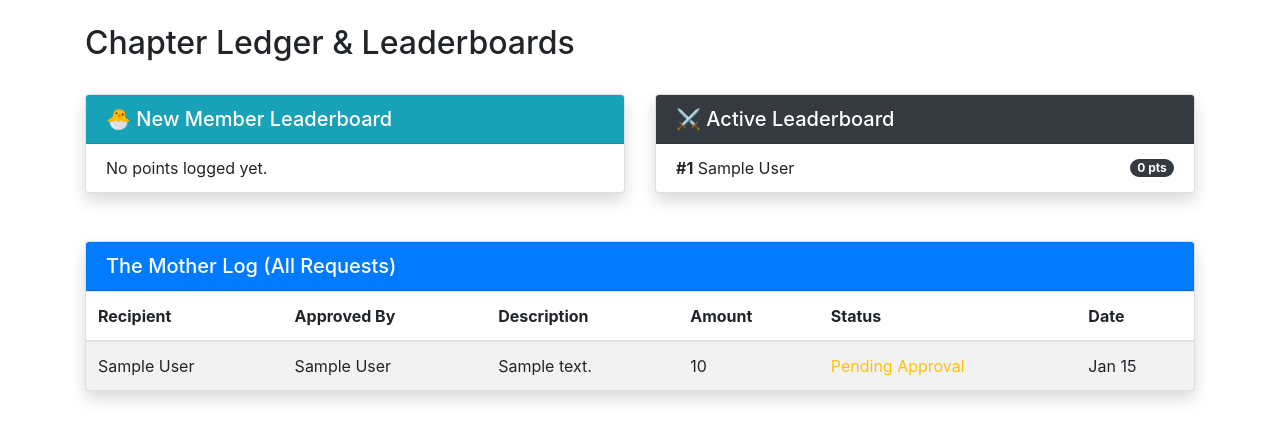
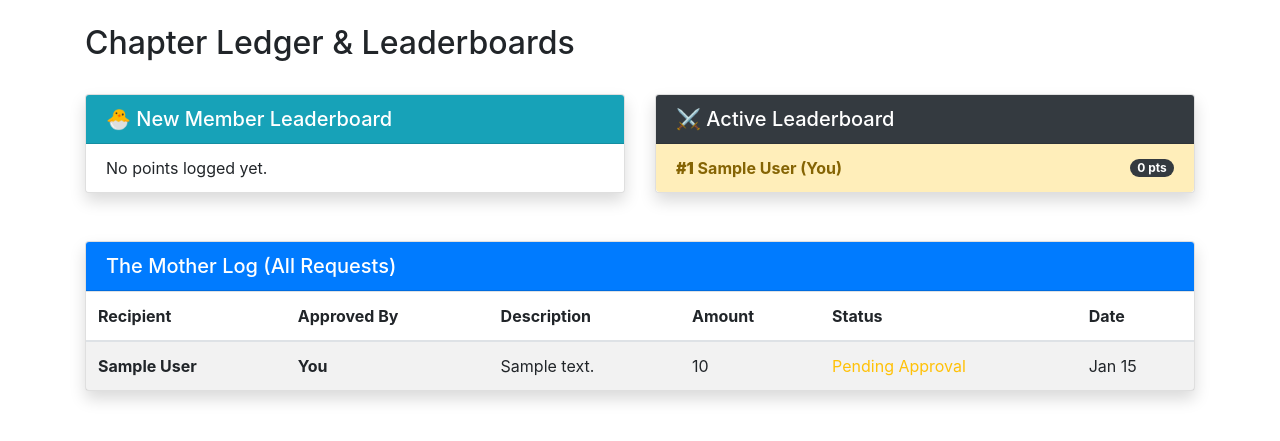
Before and after one commit to dannguyen111/palamedes, a Django app: page /dashboard/ledger/ in a window 1280 px wide. Shown: the part 62-503 px from the top of the page. Run offline with Django 5.2, Linux system fonts and the light colour scheme; a user stored in the database is signed in; tables that the repository leaves empty hold one stand-in row (values such as "Sample post"); grey boxes marked "Sample" are stand-in pictures.

Commit message:
highlighting active user's name on the leaderboard

```diff
--- a/palamedes/dashboard/templates/dashboard/ledger.html
+++ b/palamedes/dashboard/templates/dashboard/ledger.html
@@ -15,9 +15,11 @@
             </div>
             <ul class="list-group list-group-flush">
                 {% for entry in nm_leaderboard %}
-                <li class="list-group-item d-flex justify-content-between align-items-center">
+                <li
+                    class="list-group-item d-flex justify-content-between align-items-center {% if entry == user %}list-group-item-warning font-weight-bold border-warning{% endif %}">
                     <span>
                         <strong>#{{ forloop.counter }}</strong> {{ entry.first_name }} {{ entry.last_name }}
+                        {% if entry == user %} (You) {% endif %}
                     </span>
                     <span class="badge badge-primary badge-pill">{{ entry.total_points }} pts</span>
                 </li>
@@ -36,9 +38,11 @@
             </div>
             <ul class="list-group list-group-flush">
                 {% for entry in active_leaderboard %}
-                <li class="list-group-item d-flex justify-content-between align-items-center">
+                <li
+                    class="list-group-item d-flex justify-content-between align-items-center {% if entry == user %}list-group-item-warning font-weight-bold border-warning{% endif %}">
                     <span>
                         <strong>#{{ forloop.counter }}</strong> {{ entry.first_name }} {{ entry.last_name }}
+                        {% if entry == user %} (You) {% endif %}
                     </span>
                     <span class="badge badge-dark badge-pill">{{ entry.total_points }} pts</span>
                 </li>
@@ -71,8 +75,26 @@
             <tbody>
                 {% for point in full_log %}
                 <tr>
-                    <td>{{ point.user.first_name }} {{ point.user.last_name }}</td>
-                    <td>{{ point.assigned_approver.first_name }} {{ point.assigned_approver.last_name }}</td>
+                    <td>
+                        {% if point.user == user %}
+                        <strong>{{ point.user.first_name }} {{ point.user.last_name }}</strong>
+                        {% else %}
+                        {{ point.user.first_name }} {{ point.user.last_name }}
+                        {% endif %}
+                    </td>
+
+                    <td>
+                        {% if point.assigned_approver %}
+                        {% if point.assigned_approver == user %}
+                        <strong>You</strong>
+                        {% else %}
+                        {{ point.assigned_approver.first_name }} {{ point.assigned_approver.last_name }}
+                        {% endif %}
+                        {% else %}
+                        <span class="text-muted">-</span>
+                        {% endif %}
+                    </td>
+
                     <td>{{ point.description }}</td>
                     <td>{{ point.amount }}</td>
                     <td>
```
